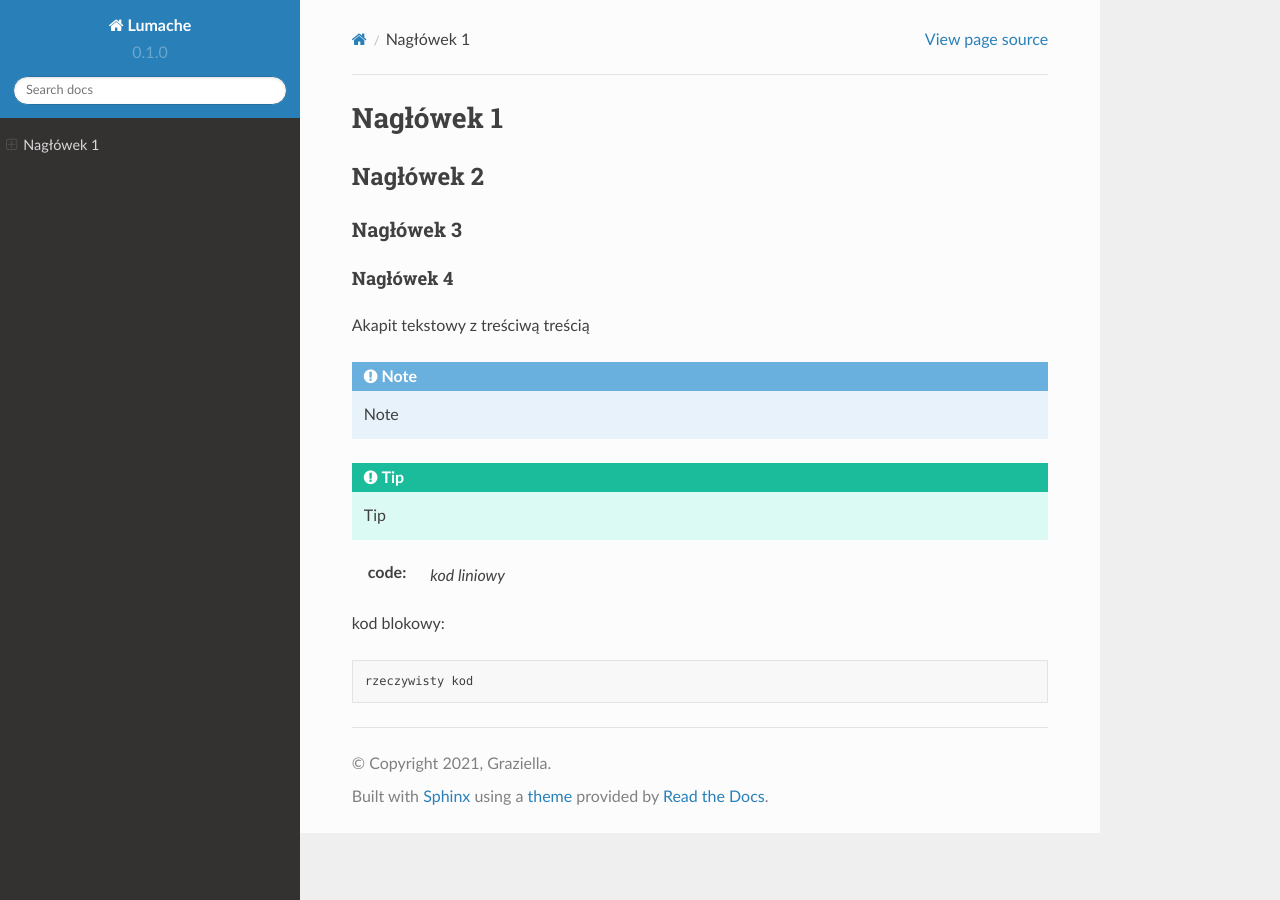
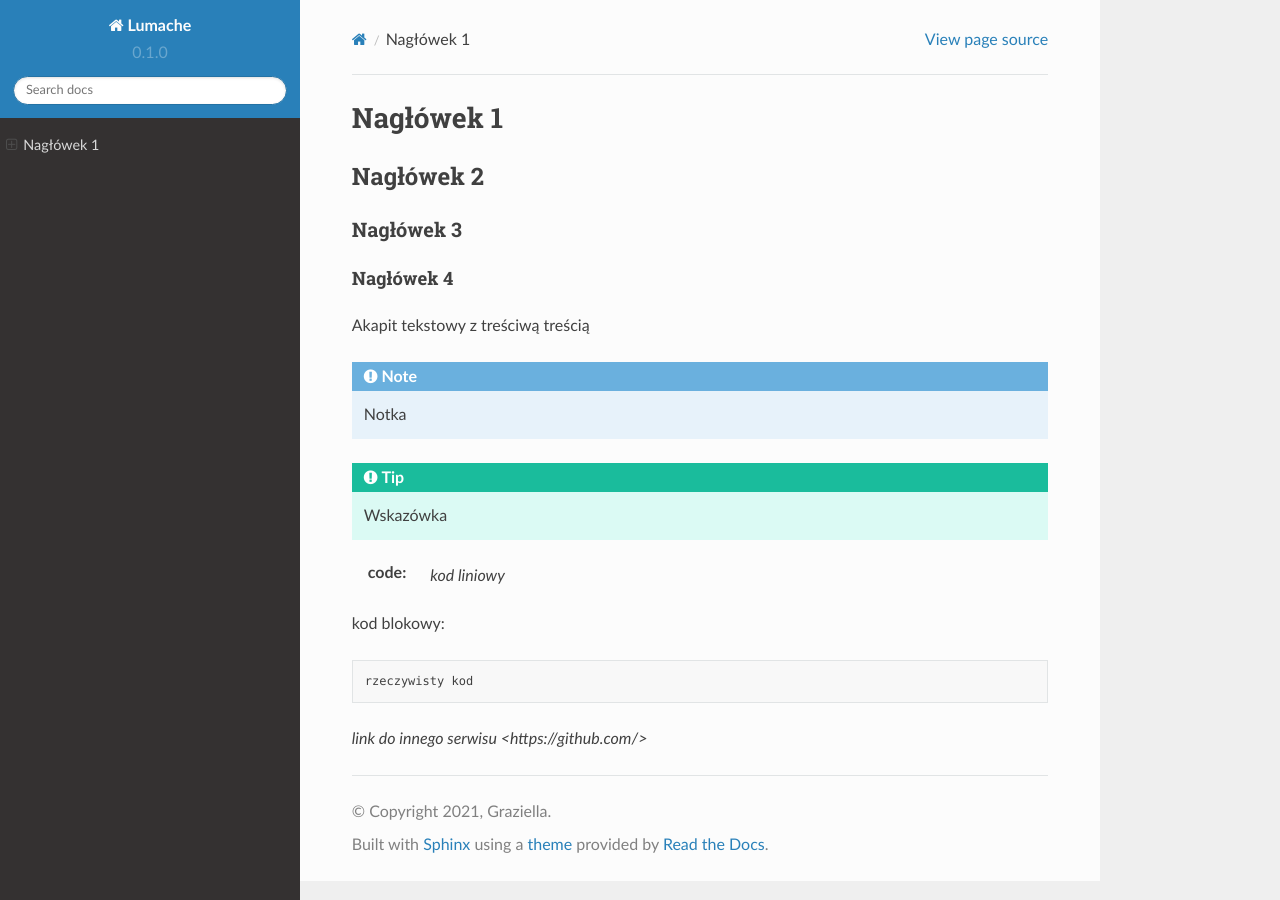
Before and after one commit to bepti14/zse-4tpfk-rtd, a Sphinx documentation site: the page built from docs/source/index.rst, in a window 1280 px wide. Built offline with Sphinx 7.4.7 and the Read the Docs theme 2.0.0, drawn with Linux system fonts in a browser that asks for light colours.

Commit message:
Update index.rst

```diff
--- a/docs/source/index.rst
+++ b/docs/source/index.rst
@@ -12,12 +12,14 @@ Nagłówek 4
 
 Akapit tekstowy z treściwą treścią
 
-.. note:: Note
+.. note:: Notka
 
-.. tip:: Tip
+.. tip:: Wskazówka
 
 :code: `kod liniowy`
 
 kod blokowy::
 
   rzeczywisty kod
+
+`link do innego serwisu <https://github.com/>`
```
